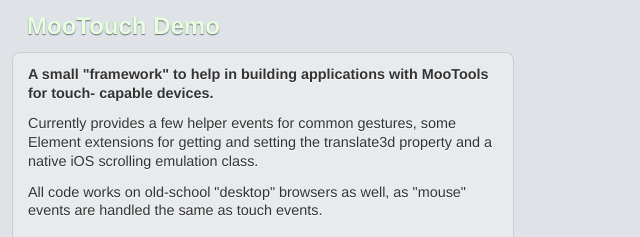
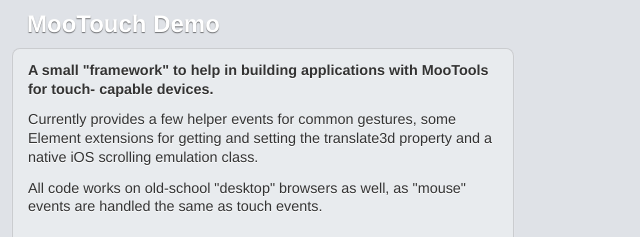
Before and after one commit to 3n/MooTouch-Demo, a plain HTML site: page index.html in a window 1280 px wide. Shown: the top 237 px of the page, 0-640 px from the left. Drawn offline with Linux system fonts and the light colour scheme.

Commit message:
h1 style

```diff
--- a/style.css
+++ b/style.css
@@ -29,13 +29,14 @@
 }
 
 h1 {
-  margin:12px 15px;
+  margin:10px 15px;
   font-size:150%;
 /*  color:#6B6F75;*/
   color:#E6FFE0;
   font-weight:bold;
   text-shadow:0 1px 1px rgba(0,0,0,0.5);
 /*text-shadow:0 -1px rgba(0,0,0,0.7), 0 1px white;*/
+color:white;
 }
 
 p {
```
